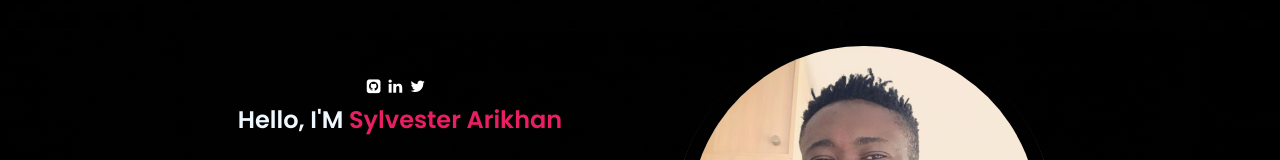
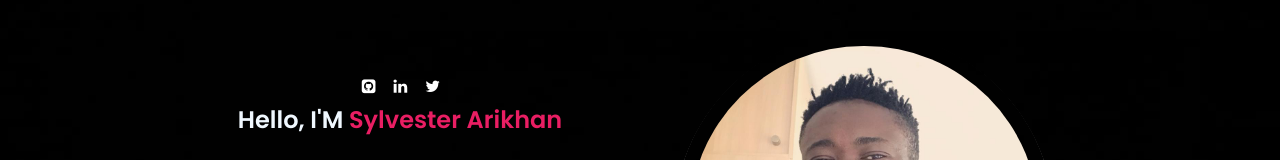
Before and after one commit to ambabasly/Personal_Website, a React (Create React App) app in the folder client/: page / in a window 1280 px wide. Shown: the part 124-284 px from the top of the page. Built offline with nearby package versions, Linux system fonts and the light colour scheme; a web font is replaced by a local one.

Commit message:
updating files

```diff
--- a/client/src/PortfolioContainer/Home/Profile/Profile.css
+++ b/client/src/PortfolioContainer/Home/Profile/Profile.css
@@ -72,7 +72,7 @@
 .colz .colz-icon i {
   color: white;
   padding: 8px;
-  padding-left: 0px;
+  padding-left: 10px;
 }
 .colz .cols-icon i:hover {
   transform: scale(1.5);
--- a/client/src/index.css
+++ b/client/src/index.css
@@ -133,11 +133,3 @@ body ::-webkit-scrollbar-thumb {
   transform: translateY(80px);
   transition: all 0.8s ease;
 }
-
-
-/*==================== CASE STUDY ====================*/
-.case__img{
-  border-radius: .5rem;
-  justify-self: center;
-  padding: 2rem;
-}
```
Also changed, not shown: client/src/PortfolioContainer/Home/Profile/Profile.js (+13 -8 lines), client/src/PortfolioContainer/Resume/Resume.css (+18 -0 lines), client/src/PortfolioContainer/Resume/Resume.js (+7 -3 lines), client/src/assets/Resume/meet2.png (added).
